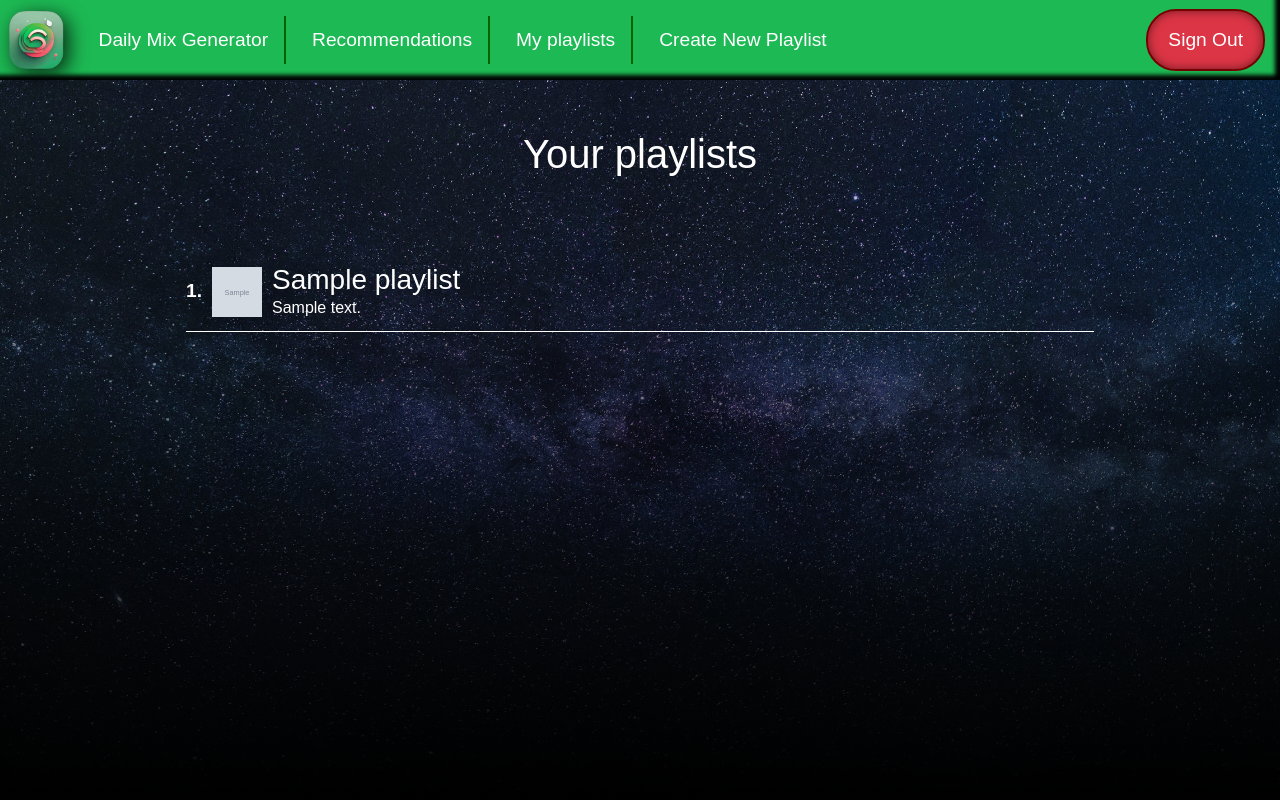
After one commit to Timych84/mixify, a Flask app: template templates/my_playlists.html in a window 1280 px wide. The commit adds this page. Run offline with Flask 3, Linux system fonts and the light colour scheme; the template is opened without the code that fills it: most values are stand-ins (such as "Sample title", 1, 10 or a date in 2020); grey boxes marked "Sample" are stand-in pictures; some libraries are stand-ins or nearby versions.

Commit message:
cleanup  py and css styles

```diff
--- a/app.py
+++ b/app.py
@@ -1,108 +1,81 @@
 import os
-import json
-import sys
-import time
-from flask import Flask, session, request, redirect, render_template, url_for, flash
+from flask import Flask, session, request, render_template, redirect
 from flask_session import Session
-import spotipy
-from datetime import datetime
+from spotipy_helper import create_spotify_auth_manager, get_spotify_client, get_currentuser_playlists, create_new_playlist
+from config import Config
 
 app = Flask(__name__)
-app.config['SECRET_KEY'] = os.urandom(64)
-app.config['SESSION_TYPE'] = 'filesystem'
-app.config['SESSION_FILE_DIR'] = './.flask_session/'
+app.config.from_object(Config)
 Session(app)
-
 
 @app.route('/')
 def index():
-    cache_handler = spotipy.cache_handler.FlaskSessionCacheHandler(session)
-    auth_manager = spotipy.oauth2.SpotifyOAuth(scope="playlist-modify-public playlist-modify-private playlist-read-private playlist-read-collaborative user-read-recently-played",
-                                               cache_handler=cache_handler,
-                                               show_dialog=True)
+    auth_manager = create_spotify_auth_manager(session)
     if request.args.get("code"):
         auth_manager.get_access_token(request.args.get("code"))
         return redirect('/')
-    if not auth_manager.validate_token(cache_handler.get_cached_token()):
+    if not auth_manager.validate_token(auth_manager.cache_handler.get_cached_token()):
         auth_url = auth_manager.get_authorize_url()
         return render_template('signin.html', auth_url=auth_url)
-    authenticated = 'token_info' in session
-    return render_template('index.html', authenticated=authenticated)
-
+    return render_template('index.html')
 
 @app.route('/sign_out')
 def sign_out():
     session.pop("token_info", None)
     return redirect('/')
 
-
 @app.route('/recommendations')
 def recommendations():
     return redirect('/')
 
-
-@app.route('/playlists')
-def playlists():
-    cache_handler = spotipy.cache_handler.FlaskSessionCacheHandler(session)
-    auth_manager = spotipy.oauth2.SpotifyOAuth(cache_handler=cache_handler)
-    if not auth_manager.validate_token(cache_handler.get_cached_token()):
+@app.route('/myplaylists')
+def myplaylists():
+    auth_manager = create_spotify_auth_manager(session)
+    if not auth_manager.validate_token(auth_manager.cache_handler.get_cached_token()):
         return redirect('/')
-    spotify = spotipy.Spotify(auth_manager=auth_manager)
-    # current_user = spotify.current_user()
-    # return spotify.current_user_playlists()
-    return spotify.user_playlists(spotify.current_user()['id'])
+    spotify = get_spotify_client(auth_manager)
+    user_playlists = get_currentuser_playlists(spotify, sort_by='name', ascending=True)
+    return render_template('my_playlists.html', user_playlists=user_playlists)
 
 @app.route('/daily_mix_generator')
 def daily_mix_generator():
-    cache_handler = spotipy.cache_handler.FlaskSessionCacheHandler(session)
-    auth_manager = spotipy.oauth2.SpotifyOAuth(cache_handler=cache_handler)
-    if not auth_manager.validate_token(cache_handler.get_cached_token()):
+    auth_manager = create_spotify_auth_manager(session)
+    if not auth_manager.validate_token(auth_manager.cache_handler.get_cached_token()):
         return redirect('/')
-    spotify = spotipy.Spotify(auth_manager=auth_manager)
+    spotify = get_spotify_client(auth_manager)
     playlists = spotify.search(q="Daily Mix", type="playlist", limit=50)
     filtered_playlists = [playlist for playlist in playlists['playlists']['items'] if playlist['owner']['id'] == 'spotify']
     sorted_playlists = sorted(filtered_playlists, key=lambda x: x['name'].lower())
     return render_template('daily_mix_generator.html', playlists=sorted_playlists)
 
-
 @app.route('/create_playlist', methods=['GET', 'POST'])
 def create_playlist():
-    cache_handler = spotipy.cache_handler.FlaskSessionCacheHandler(session)
-    auth_manager = spotipy.oauth2.SpotifyOAuth(cache_handler=cache_handler)
-    authenticated = 'token_info' in session
-    if not auth_manager.validate_token(cache_handler.get_cached_token()):
+    auth_manager = create_spotify_auth_manager(session)
+    if not auth_manager.validate_token(auth_manager.cache_handler.get_cached_token()):
         return redirect('/')
     if request.method == 'POST':
         playlist_name = request.form.get('playlist_name')
         overwrite = request.form.get('overwrite')
         if playlist_name:
             try:
-                total_mix_playlist_id = "therwillbeid"
-                create_success = True
-                # raise ValueError("Simulated error during playlist creation")
-                return render_template('create_playlist.html', playlist_name=playlist_name, authenticated=authenticated, create_success=create_success, overwrite=overwrite)
+                total_mix_playlist_id = "therewillbeid"  # Replace with appropriate logic
+                spotify = get_spotify_client(auth_manager)
+                create_success = create_new_playlist(spotify, playlist_name, overwrite)
+                return render_template('create_playlist.html', playlist_name=playlist_name, create_success=create_success, overwrite=overwrite)
             except Exception as e:
                 create_success = False
-                return render_template('create_playlist.html', playlist_name=playlist_name, authenticated=authenticated, create_success=create_success, overwrite=overwrite)
+                return render_template('create_playlist.html', playlist_name=playlist_name, create_success=create_success, overwrite=overwrite)
         else:
             return "Please provide a valid playlist name."
-    return render_template('create_playlist.html', authenticated=authenticated)
-
+    return render_template('create_playlist.html')
 
 @app.route('/current_user')
 def current_user():
-    cache_handler = spotipy.cache_handler.FlaskSessionCacheHandler(session)
-    auth_manager = spotipy.oauth2.SpotifyOAuth(cache_handler=cache_handler)
-    if not auth_manager.validate_token(cache_handler.get_cached_token()):
+    auth_manager = create_spotify_auth_manager(session)
+    if not auth_manager.validate_token(auth_manager.cache_handler.get_cached_token()):
         return redirect('/')
-    spotify = spotipy.Spotify(auth_manager=auth_manager)
+    spotify = get_spotify_client(auth_manager)
     return spotify.current_user()
 
-
-'''
-Following lines allow application to be run more conveniently with
-`python app.py` (Make sure you're using python3)
-(Also includes directive to leverage pythons threading capacity.)
-'''
 if __name__ == '__main__':
-    app.run(debug=True, threaded=True, port=int(os.environ.get("PORT", os.environ.get("SPOTIPY_REDIRECT_URI", 8080).split(":")[-1])))
+    app.run(debug=True, threaded=True, port=int(os.environ.get("PORT", 8080)))
--- a/config.py
+++ b/config.py
@@ -1,4 +1,5 @@
 import os
+
 
 class Config:
     SECRET_KEY = os.urandom(64)
--- a/static/styles_main.css
+++ b/static/styles_main.css
@@ -1,9 +1,29 @@
+html {
+    margin: 0;
+    padding: 0;
+    font-family: 'Arial', sans-serif;
+    min-height: 100%;
+    /* background: linear-gradient(rgba(0, 0, 0, 0), rgba(0, 0, 0, 1)), url('/static/images/bg_unblurred.jpg') center center fixed; */
+    background-size: cover;
+    position: relative;
+
+}
+
 body {
     margin: 0;
     padding: 0;
     font-family: 'Arial', sans-serif;
-    background: linear-gradient(rgba(0, 0, 0, 0.5), rgba(0, 0, 0, 0.5)), url('/static/images/bg_unblurred.jpg') center center fixed;
+    background: linear-gradient(rgba(0, 0, 0, 0), rgba(0, 0, 0, 1)), url('/static/images/bg_unblurred.jpg') center center fixed;
     background-size: cover;
+    position: relative;
+}
+
+.container {
+    text-align: center;
+    color: white;
+    padding: 50px;
+    background-color: transparent;
+    overflow-y: auto; /* Add this line to enable vertical scrolling */
 }
 
 .header {
@@ -13,6 +33,8 @@ body {
     padding: 5px;
     height: 80px;
     box-shadow: inset -5px -5px 4px #000000;
+    position: relative;
+    z-index: 2;
 }
 
 .logo-small {
@@ -255,6 +277,7 @@ button.create-playlist-btn:hover,
     border: none;
     font-size: 1.2em;
     cursor: pointer;
+    margin-right: 20px;
 }
 
 .sign-in-btn:hover {
@@ -296,13 +319,78 @@ button.create-playlist-btn:hover,
     margin-top: 10px; /* Add margin to the top */
 }
 
-.sign-in-btn {
-    margin-right: 20px; /* Adjust horizontal margin between elements */
-}
-
 .option-text {
     display: flex;
     align-items: center;
     margin-bottom: 0; /* Reset margin-bottom */
     margin-left: 10px;
 }
+
+
+.playlist-item {
+    display: flex;
+    align-items: center;
+    margin-bottom: 15px;
+    height: 80px; /* Set a fixed height for each playlist item */
+    border-bottom: 1px solid #fff; /* Thin white divider */
+}
+
+.playlist-number {
+    font-size: 1.2em;
+    font-weight: bold;
+    margin-right: 10px;
+}
+
+.playlist-info {
+    display: flex;
+    align-items: center;
+}
+
+.playlist-image {
+    width: 50px;
+    height: 50px;
+    margin-right: 10px;
+}
+
+.playlist-details {
+    display: flex;
+    flex-direction: column; /* Stack the elements vertically */
+    justify-content: center; /* Center vertically within the container */
+}
+
+.playlist-name,
+.playlist-description {
+    margin: 0; /* Reset default margin */
+    text-align: left; /* Align text to the left */
+    overflow: hidden;
+    white-space: nowrap;
+    text-overflow: ellipsis;
+}
+
+/* Add this style to target the playlist container */
+.playlist-container {
+    max-height: 70vh; /* Set a maximum height for the container */
+    overflow-y: auto; /* Enable vertical scrollbar */
+    max-width: 100%; /* Set a maximum width for the container */
+    margin: 0 auto; /* Center the container horizontally */
+}
+
+/* For Webkit browsers (Chrome, Safari) */
+.playlist-container::-webkit-scrollbar {
+    width: 12px;
+}
+
+.playlist-container::-webkit-scrollbar-thumb {
+    background-color: #1db954; /* Color of the scrollbar thumb */
+    border-radius: 6px;
+}
+
+.playlist-container::-webkit-scrollbar-track {
+    background-color: #333; /* Color of the scrollbar track */
+}
+
+/* For Firefox */
+.playlist-container {
+    scrollbar-width: thin;
+    scrollbar-color: #1db954 #333;
+}
--- a/templates/base.html
+++ b/templates/base.html
@@ -4,8 +4,8 @@
     <meta charset="UTF-8">
     <meta name="viewport" content="width=device-width, initial-scale=1.0">
     <title>{% block title %}My Music App{% endblock %}</title>
+    <link rel="stylesheet" href="https://cdn.jsdelivr.net/npm/bootstrap@4.0.0/dist/css/bootstrap.min.css" integrity="sha384-Gn5384xqQ1aoWXA+058RXPxPg6fy4IWvTNh0E263XmFcJlSAwiGgFAW/dAiS6JXm" crossorigin="anonymous">
     <link rel="stylesheet" href="{{ url_for('static', filename='styles_main.css') }}">
-    <link rel="stylesheet" href="https://cdn.jsdelivr.net/npm/bootstrap@4.0.0/dist/css/bootstrap.min.css" integrity="sha384-Gn5384xqQ1aoWXA+058RXPxPg6fy4IWvTNh0E263XmFcJlSAwiGgFAW/dAiS6JXm" crossorigin="anonymous">
 </head>
 <body>
     <div class="header">
@@ -14,16 +14,16 @@
         </a>
 
         <div class="tabs">
-            <a href="{{ url_for('create_playlist') }}">Create New Playlist</a>
             <a href="{{ url_for('daily_mix_generator') }}">Daily Mix Generator</a>
             <a href="{{ url_for('recommendations') }}">Recommendations</a>
+            <a href="{{ url_for('myplaylists') }}">My playlists</a>
+            <a href="{{ url_for('create_playlist') }}">Create New Playlist</a>
         </div>
-
-        {% if authenticated %}
-        <div class="sign-out">
-            <button onclick="window.location.href='{{ url_for('sign_out') }}'">Sign Out</button>
-        </div>
-        {% endif %}
+        {% block sign_out_button %}
+            <div class="sign-out">
+                <button onclick="window.location.href='{{ url_for('sign_out') }}'">Sign Out</button>
+            </div>
+        {% endblock %}
     </div>
 
     <div class="container">
--- a/templates/create_playlist.html
+++ b/templates/create_playlist.html
@@ -1,8 +1,8 @@
 {% extends 'base.html' %}
 
 {% block content %}
+    <h1 class="text-center">Create New Playlist</h1>
     <div class="container">
-        <h1 class="text-center">Create New Playlist</h1>
         <form action="{{ url_for('create_playlist') }}" method="post" class="custom-form">
             <div class="form-group">
                 <input type="text" id="playlist_name" name="playlist_name" class="custom-input" placeholder="Put new playlist name here" required>
@@ -13,8 +13,6 @@
                 </div>
             </div>
         </form>
-
-        <!-- Rest of your content... -->
 
         <div class="modal-body">
             {% if create_success is defined %}
@@ -29,7 +27,5 @@
                 {% endif %}
             {% endif %}
         </div>
-
-        <!-- Rest of your content... -->
     </div>
 {% endblock %}
--- /dev/null
+++ b/templates/my_playlists.html
@@ -0,0 +1,26 @@
+{% extends 'base.html' %}
+
+{% block content %}
+<h1 class="text-center">Your playlists</h1>
+    <div class="container playlist-container">
+        <div class="modal-body">
+            {% if user_playlists %}
+                {% for playlist in user_playlists %}
+                    <div class="playlist-item">
+                        <div class="playlist-number">{{ loop.index }}.</div>
+                        <div class="playlist-info">
+                            {% set playlist_image_url = playlist.images[0].url if playlist.images else url_for('static', filename='/images/no_img.png') %}
+                            <img class="playlist-image" src="{{ playlist_image_url }}" alt="Playlist Image">
+                            <div class="playlist-details">
+                                <h3 class="playlist-name">{{ playlist.name }}</h3>
+                                <p class="playlist-description">{{ playlist.description }}</p>
+                            </div>
+                        </div>
+                    </div>
+                    {% endfor %}
+            {% else %}
+                <p>No playlists available.</p>
+            {% endif %}
+        </div>
+    </div>
+{% endblock %}
```
Also changed, not shown: app_old.py (added, +108 -0 lines), spotipy_helper.py (+47 -2 lines), templates/signin.html (+9 -2 lines), static/images/no_img.png (added).
